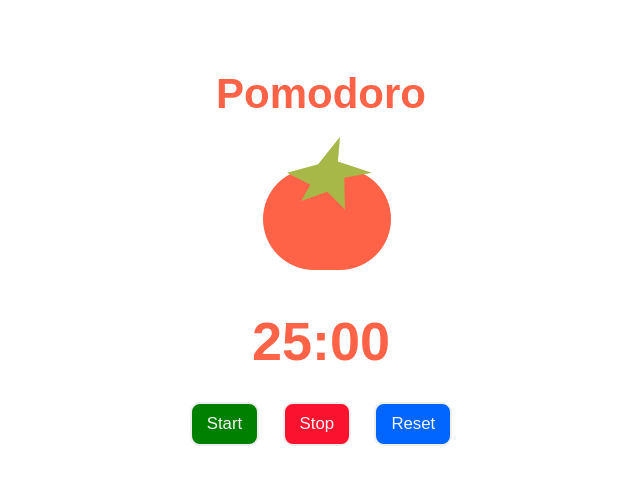
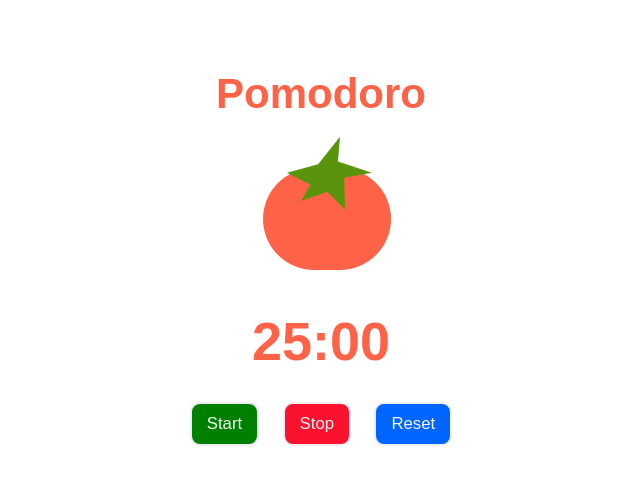
Before and after one commit to nirmalathapa/pomodoro, a plain HTML site: page index.html in a window 1280 px wide. Shown: the whole page, without its empty margins (319-959 px from the left). Drawn offline with Linux system fonts and the light colour scheme.

Commit message:
change leaf color

```diff
--- a/style.css
+++ b/style.css
@@ -54,7 +54,7 @@ h2{
 }
 .tomatoTop {
     clip-path: polygon(61% 15%, 61% 40%, 86% 52%, 68% 57%, 76% 82%, 48% 66%, 13% 70%, 32% 54%, 16% 22%, 39% 38%);
-    background: #A8B848;
+    background: rgb(90, 148, 13);
     height: 100px;
     width: 100px;
     border-radius: 16px 0 16px 0;
```
